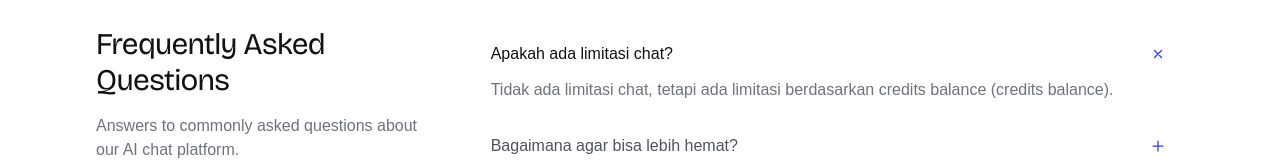
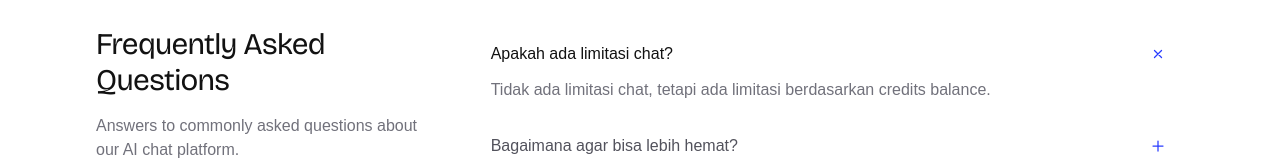
Before and after one commit to kerjaremote-net/aipedia.pro, an Astro site: page /faq in a window 1280 px wide. Both pictures are taken after a click on the element "Apakah ada limitasi chat?". Shown: the part 147-315 px from the top of the page. Built offline with nearby package versions, Linux system fonts and the light colour scheme; Astro itself is replaced by a stand-in of ours; a web font is replaced by a local one.

Commit message:
feat: update FAQ

```diff
--- a/src/components/infopages/Faq.astro
+++ b/src/components/infopages/Faq.astro
@@ -37,7 +37,7 @@
           </button>
           <div x-show="activeAccordion == id" x-collapse>
             <div class="p-4 pt-2 text-zinc-500">
-              Tidak ada limitasi chat, tetapi ada limitasi berdasarkan credits balance (credits balance).
+              Tidak ada limitasi chat, tetapi ada limitasi berdasarkan credits balance.
             </div>
           </div>
         </div>
```
